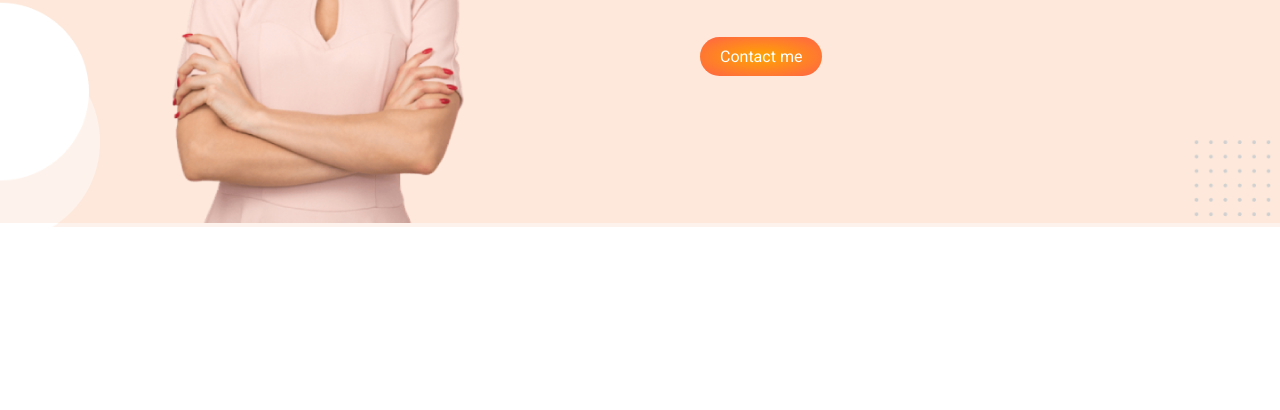
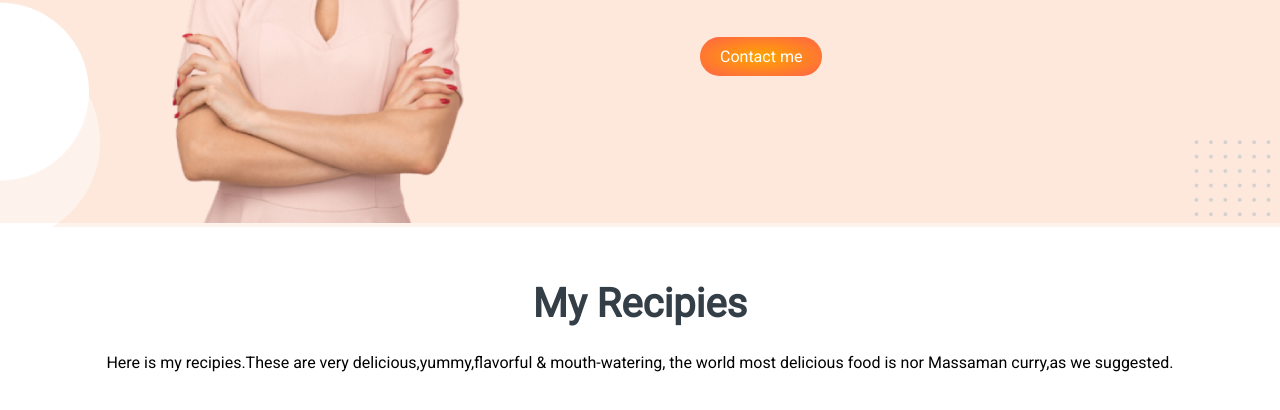
Before and after one commit to hozaifa21/personal-web-portfolio, a plain HTML site: page index.html in a window 1280 px wide. Shown: the part 814-1224 px from the top of the page. Before the commit the page ends 1041 px from the top, so only its background shows below. Drawn offline with Linux system fonts and the light colour scheme.

Commit message:
recipies-added

```diff
--- a/index.html
+++ b/index.html
@@ -42,6 +42,12 @@
 
         </div>
     </section>
+    <div class="recipies">
+        <h4>My Recipies</h4>
+        <p>Here is my recipies.These are very delicious,yummy,flavorful &
+            mouth-watering,
+            the world most delicious food is nor Massaman curry,as we suggested. </p>
+    </div>
 
 </body>
 
--- a/style.css
+++ b/style.css
@@ -63,3 +63,15 @@ padding-left: 700px;
 .banner-text p{
     margin-bottom: 50px;
 }
+.recipies h4{
+    font-size: 40px;
+    font-weight: bold;
+    margin-bottom: 5px;
+    color: rgb(52, 62, 71);
+    text-align: center;
+}
+.recipies p{
+    text-align: center;
+    padding: 10px 20px;
+    margin-bottom: 50px;
+}
```
